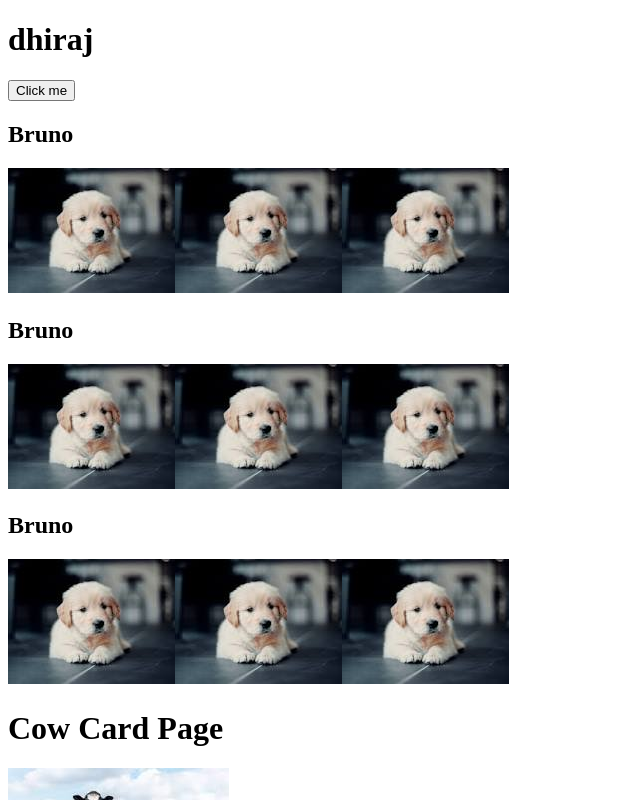
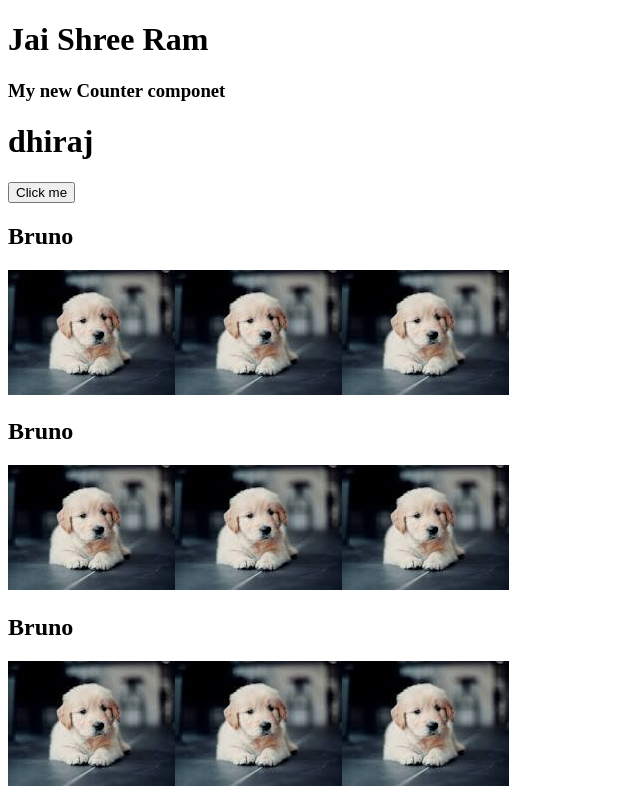
Before and after one commit to aashishrana/React-Basics, a React (Vite) app: page / in a window 1280 px wide. Shown: the top 800 px of the page, without its empty margins (0-640 px from the left). Built offline with nearby package versions, Linux system fonts and the light colour scheme.

Commit message:
A new counter component

```diff
--- a/src/App.jsx
+++ b/src/App.jsx
@@ -1,13 +1,12 @@
 import { useState } from 'react'
-import reactLogo from './assets/react.svg'
-import viteLogo from '/vite.svg'
-import './App.css'
+
 import {Image , DogCard} from './DogCard'
 
 import Cow from './CowCard'
 
 import MyH from './component/MyH'
 import Card from './component/Card'
+import Counter from './component/Counter'
 
 
 function App() {
@@ -20,6 +19,24 @@ function App() {
 
   return (
     <>
+
+    <Counter></Counter>
+
+
+
+
+
+
+
+
+
+
+
+
+
+
+
+
       <h1>{details}</h1>
 
       <button onClick={handleClick}>Click me</button>
--- /dev/null
+++ b/src/component/Counter.jsx
@@ -0,0 +1,14 @@
+function Counter() {
+
+    return (
+        <>
+        <h1>Jai Shree Ram</h1>
+
+        <h3>My new Counter componet</h3>
+
+        </>
+    )
+
+}
+
+export default Counter;
```
